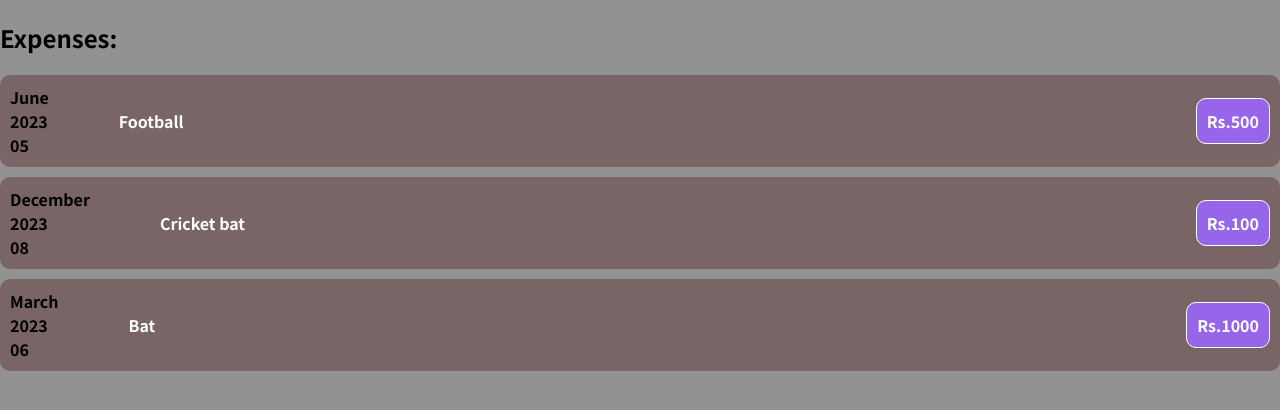
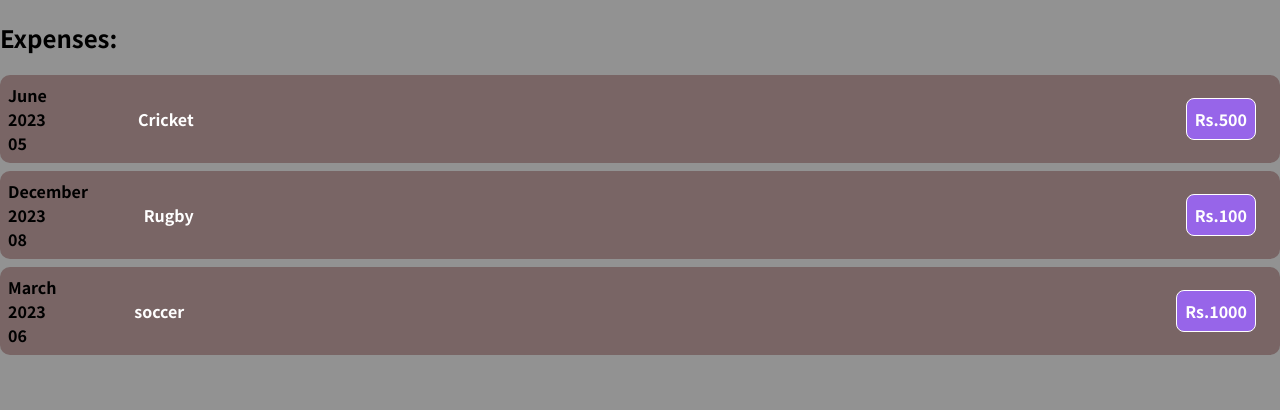
Before and after one commit to jcsgirish/React-ExpenseTracker, a JavaScript app: page / in a window 1280 px wide. Shown: the top 410 px of the page. Built offline with nearby package versions, Linux system fonts and the light colour scheme.

Commit message:
React Basics

```diff
--- a/src/App.js
+++ b/src/App.js
@@ -4,24 +4,23 @@ function App() {
   const expenses = [
     {
       id: 'e1',
-      title: 'Football',
+      title: 'Cricket',
       amount: 500,
       date: new Date(2023, 5, 5),
-      locationOfExpenditure: 'Sports shop'
     },
     {
       id: 'e2',
-      title:'Cricket bat',
+      title:'Rugby',
       amount: 100,
       date: new Date(2023, 11, 8),
-      locationOfExpenditure: 'Sports shop'
+
     },
     {
       id: 'e3',
-      title: 'Bat',
+      title: 'soccer',
       amount: 1000,
       date: new Date(2023, 2, 6),
-      locationOfExpenditure: 'Sports shop'
+
     }
   ];
 
@@ -33,10 +32,11 @@ function App() {
     expenseItems.push(
       <ExpenseItem
         key={expense.id}
-        title={expense.title}
+        date={expense.date}
         amount={expense.amount}
-        date={expense.date}
-        locationOfExpenditure={expense.locationOfExpenditure}></ExpenseItem>
+        title={expense.title}></ExpenseItem>
+
+
     );
   }
 
--- /dev/null
+++ b/src/component/ExpenseDate.js
@@ -0,0 +1,17 @@
+function ExpenseDate(props){
+    const Month=props.date.toLocaleString('en-US',{ month:'long'});
+    const Year=props.date.getFullYear();
+    const Day=props.date.toLocaleString('en-US',{ day:'2-digit'});
+
+return (
+
+          <div>
+         <div>{Month}</div>
+          <div>{Year}</div>
+          <div>{Day}</div>
+          </div>
+
+);
+}
+
+export default ExpenseDate;
--- /dev/null
+++ b/src/component/ExpenseDetails.js
@@ -0,0 +1,15 @@
+function ExpenseDetails(props){
+
+    return(
+<div>
+
+<div className="Expense-Title"> {props.title}</div>
+<div className="Expense-Amount">Rs.{props.amount}</div>
+</div>
+
+
+
+    )
+};
+
+export default ExpenseDetails;
--- a/src/component/ExpenseItem.css
+++ b/src/component/ExpenseItem.css
@@ -1,4 +1,4 @@
-.ExpenseItem-Dates {
+.expense-item {
   display: flex;
   align-items: center;
   justify-content: space-between;
@@ -6,38 +6,45 @@
   border-radius: 10px;
   color: rgb(0, 0, 0);
   font-weight: bold;
-  padding: 10px;
-  margin-bottom: 10px;
+  padding:1px;
+  margin-bottom: 8px;
 }
 
-.ExpenseItem-Description {
-  border-radius: 10px;
+.Expense-Title {
+  font-size: 1rem;
   color: white;
-  font-weight: bold;
-  margin-left: 70px;
-
+  margin-left: 1.5rem;
+  display: inline-block
 }
 
-.ExpenseItem-Amount {
+.Expense-Amount {
+  display: flex;
+  font-size: 1rem;
   background-color: #9765e9;
-  border-radius: 10px;
+  border-radius: 8px;
   color: white;
-  font-weight: bold;
-  padding: 10px;
   border: 1px solid white;
+  padding: 0.5rem;
+  margin-left: 62rem;
+  display: inline-block;
+  margin-right: 1rem;
 }
-  @media (min-width:580px) {
-    .ExpenseItem-Description{
+
+@media (min-width: 500px) {
+  .expense-item {
     flex-direction: row;
     align-items: center;
-        justify-content: flex-start;
+    justify-content: space-between;
+    padding: 0.5rem;
+  }
+
+  .Expense-Title {
+    font-size: 1rem;
+    margin-left: 0;
     flex: 1;
+  }
 
-    }
-    .ExpenseItem-Description p{
+  .Expense-Amount {
     font-size: 1rem;
   }
-    .ExpenseItem-Amount {
-        font-size: 1 rem;
 }
-  }
--- a/src/component/ExpenseItem.js
+++ b/src/component/ExpenseItem.js
@@ -1,22 +1,21 @@
+import ExpenseDate from "./ExpenseDate";
+import "./ExpenseItem.css";
+import ExpenseDetails from "./ExpenseDetails"
 
-import "./ExpenseItem.css"
 function ExpenseItem(props){
-    const Month=props.date.toLocaleString('en-US',{ month:'long'});
-    const Year=props.date.getFullYear();
-    const Day=props.date.toLocaleString('en-US',{ day:'2-digit'});
-    return (
-        <div>
-        <div className="ExpenseItem-Dates">
-          <div>
-         <div>{Month}</div>
-          <div>{Year}</div>
-          <div>{Day}</div>
-          </div>
-          <div className="ExpenseItem-Description">{props.title}</div>
-          <div className="ExpenseItem-Amount">Rs.{props.amount}</div>
-        </div>
-      </div>
-)}
+return(
+
+<div
+ className='expense-item'>
+<ExpenseDate date ={props.date} />
+<ExpenseDetails title={props.title} amount={props.amount}/>
+
+</div>
+
+
+
+);
+}
 
 
 export default ExpenseItem;
```
Lines whose indentation alone changed are shown as unchanged.
